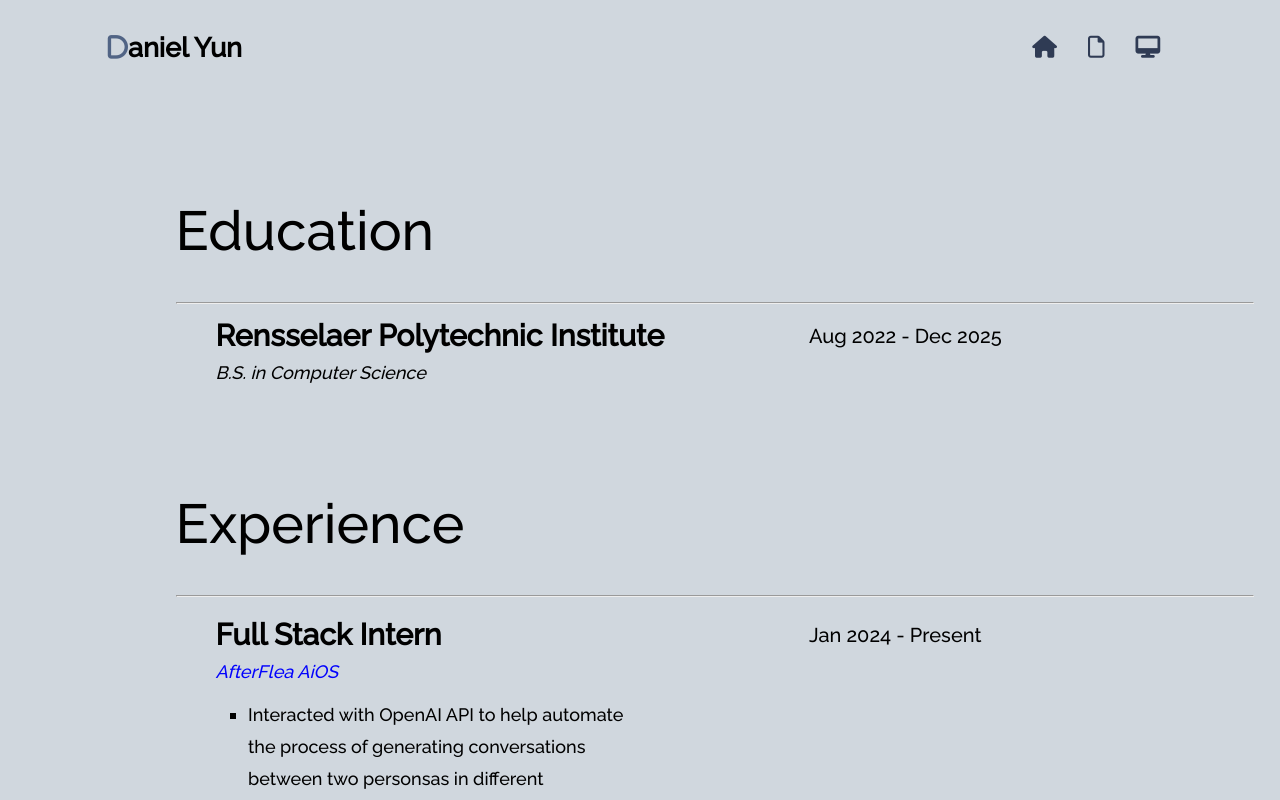
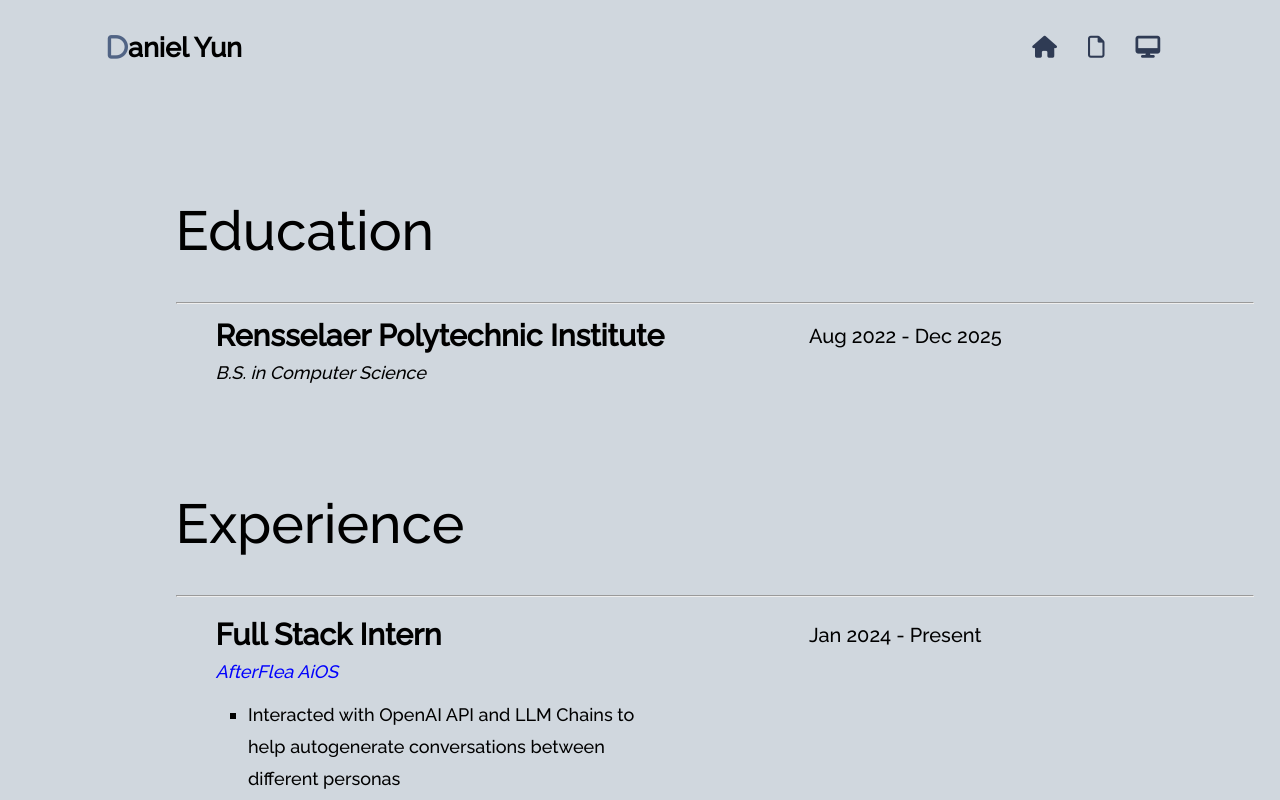
Before and after one commit to iamdanielyun/personal_website, a React (Create React App) app: page /resume in a window 1280 px wide. Shown: the top 800 px of the page. Built offline with nearby package versions, Linux system fonts and the light colour scheme; a web font is replaced by a local one.

Commit message:
updated afterflea experience

```diff
--- a/src/components/Resume-Mobile.js
+++ b/src/components/Resume-Mobile.js
@@ -57,8 +57,7 @@ function Resume_Mobile() {
 
                         <ul className="experience-list">
                             <li>
-                                Interacted with OpenAI API to help automate the process of generating conversations between two personsas in
-                                different communities
+                                Interacted with OpenAI API and LLM Chains to help autogenerate conversations between different personas
                             </li>
                             <li>
                                 Developed Mongoose schemas and RESTful API routes to support Backend services using Node.js
--- a/src/components/Resume.js
+++ b/src/components/Resume.js
@@ -59,8 +59,7 @@ function Resume(props) {
 
                         <ul className="experience-list">
                             <li>
-                                Interacted with OpenAI API to help automate the process of generating conversations between two personsas in
-                                different communities
+                                Interacted with OpenAI API and LLM Chains to help autogenerate conversations between different personas
                             </li>
                             <li>
                                 Developed Mongoose schemas and RESTful API routes to support Backend services using Node.js
```
